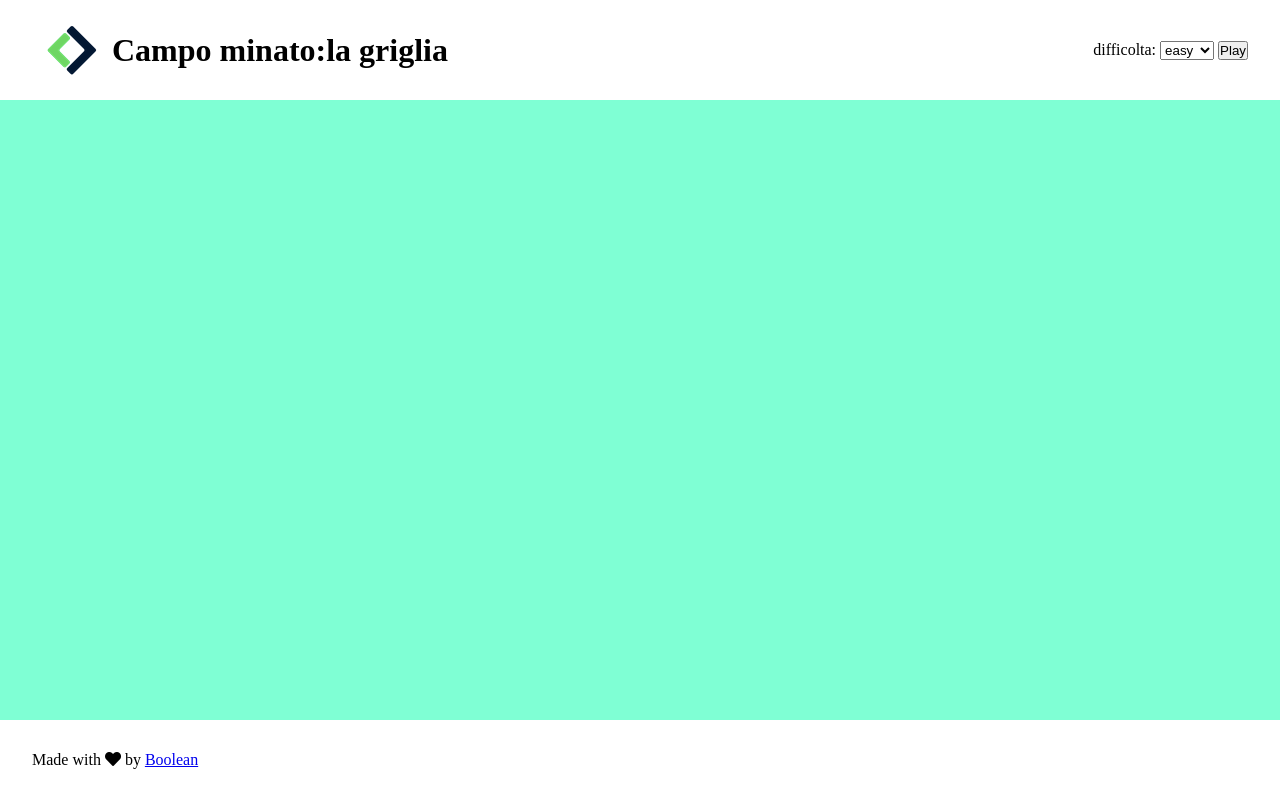
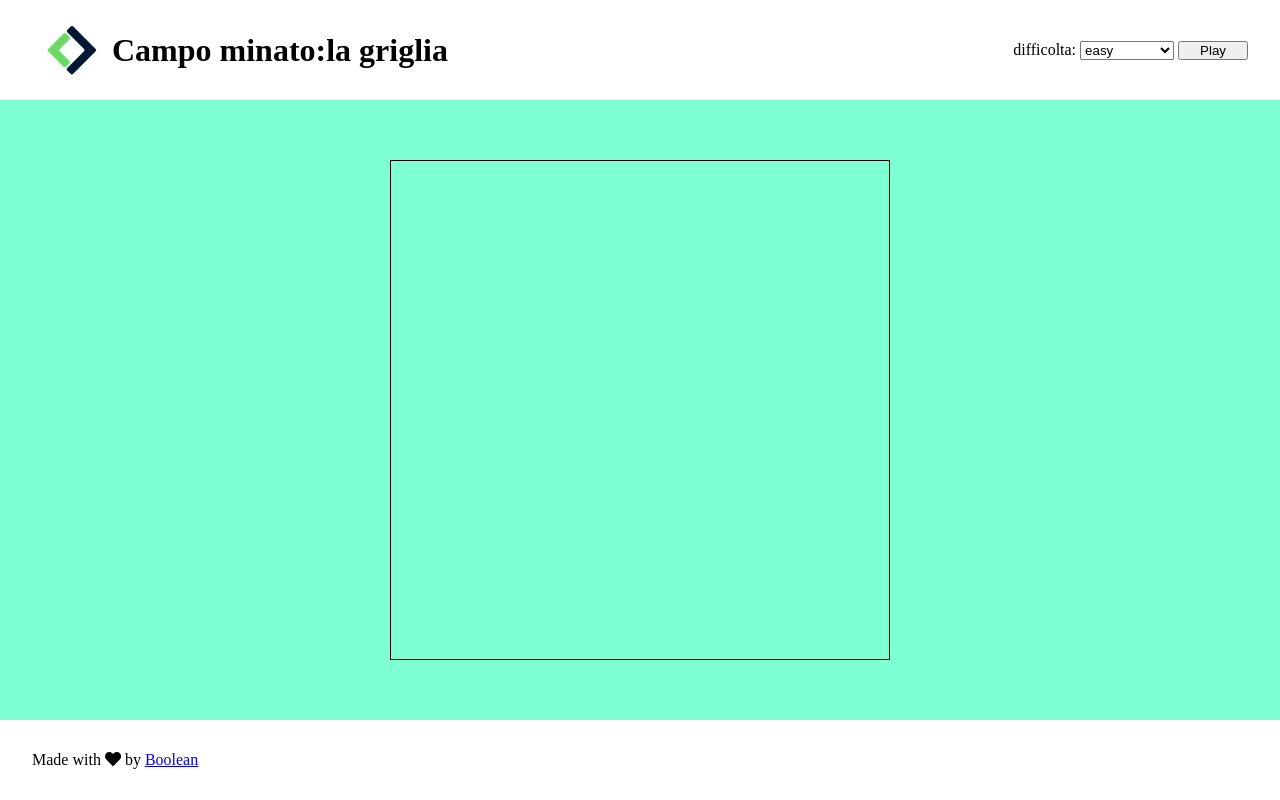
Before and after one commit to hexeva/js-campominato-grid, a plain HTML site: page index.html in a window 1280 px wide. Both pictures are taken after a click on the button "Play". Drawn offline with Linux system fonts and the light colour scheme.

Commit message:
starting js game btn

```diff
--- a/css/style.css
+++ b/css/style.css
@@ -57,6 +57,7 @@ footer{
 .game-table{
     width: 500px;
     height: 500px;
+    border: 1px solid black;
 
     display: flex;
     flex-wrap: wrap;
@@ -83,6 +84,15 @@ footer{
      background-color: red;
  }
 
+ #choose{
+     padding-right: 40px;
+ }
+ #play-btn{
+     padding: 0 20px;
+ }
+
+
+
  /* final classes */
 
  .hidden{
--- a/index.html
+++ b/index.html
@@ -47,12 +47,12 @@
         <!-- end header -->
         <!-- MAIN -->
         <main>
-            <h2 class="hidden">seleziona il livello di difficoltà e genera la griglia</h2>
+            <h2 id="game-istructions">seleziona il livello di difficoltà e genera la griglia</h2>
 
 
             <!-- square container -->
 
-            <div class="game-table">
+            <div class="game-table hidden">
 
                 <!-- single-square -->
                 <!-- <div class="square">
--- a/js/script.js
+++ b/js/script.js
@@ -3,3 +3,41 @@
 // con difficoltà 2 => tra 1 e 81
 // con difficoltà 3 => tra 1 e 49
 // Quando l'utente clicca su ogni cella, la cella cliccata si colora di azzurro.
+
+// QUANDO PREMO PLAY:
+    //  sparisce l'h2 e appare la griglia
+    // verificare cosa ha scelto l'utente
+     // appaiono tanti quadrati quanto la scelta di difficoltà dell'utente i quadrati dando classe square e popolare il quadrato con span e numero + dare altezza e larghezza al quadrato a seconda della difficoltà.
+
+// al singolo CLICK della cella aggiungo la classe color
+
+// AL PLAY:
+// seleziono il pulsante e lo salvo in una variabile
+const playButton = document.getElementById('play-btn');
+
+// aggiungo evento al pulsante collegato alla funzione creata START_GAME
+
+playButton.addEventListener('click',startGame);
+
+
+
+
+
+// FUNZIONI
+// funzione di inizio gioco
+function startGame(){
+    //  sparisce l'h2 dandogli classe hidden appare la griglia togliendo la classe hidden
+    // seleziono l'h2
+    const gameText = document.getElementById('game-istructions');
+    console.log(gameText);
+    // aggiungo la classe hidden
+    gameText.classList.add('hidden');
+    // seleziono la griglia
+    const gameGrid = document.querySelector('.game-table');
+    console.log(gameGrid);
+    // rimuovo la classe hidden
+    gameGrid.classList.remove('hidden');
+
+
+}
+// fine funzione
```
